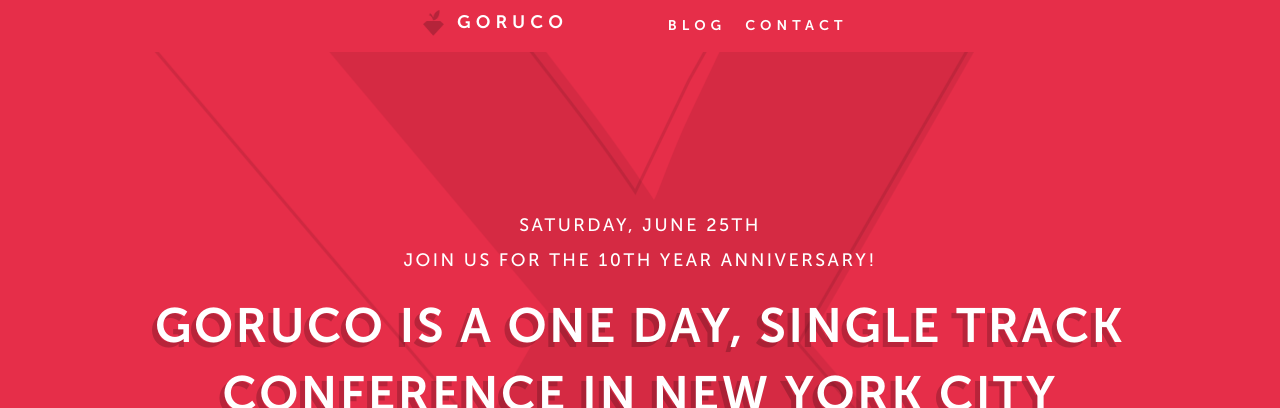
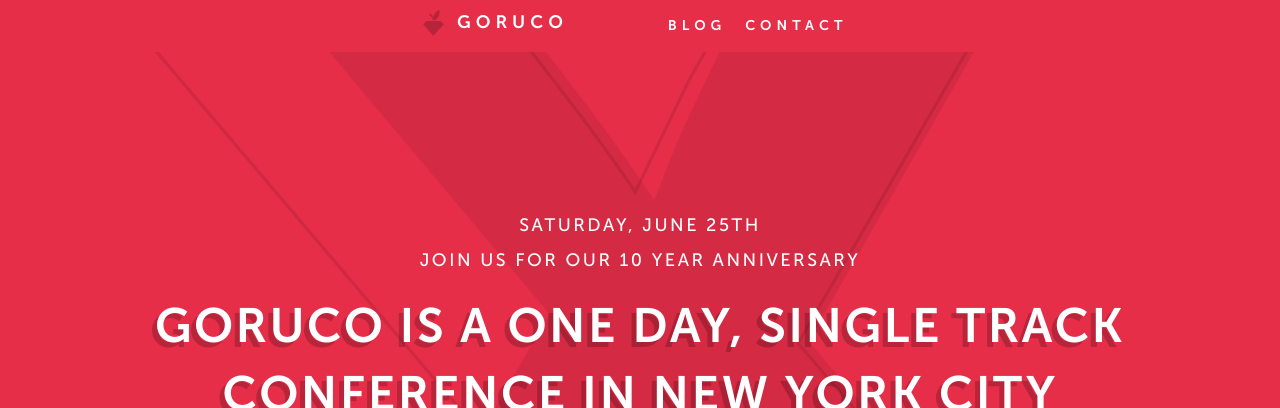
Before and after one commit to goruco/goruco2016, a Jekyll site: the page built from index.html, in a window 1280 px wide and 900 px high. Shown: the top 408 px of the window. Built offline with Jekyll 4.4.1, drawn with Linux system fonts in a browser that asks for light colours.

Commit message:
Changing copy of tagline

```diff
--- a/index.html
+++ b/index.html
@@ -5,7 +5,7 @@
 <div class='announcement'>
   <h3>
     <div class='date'>Saturday, June 25th</div>
-    Join us for the 10th year anniversary!
+    join us for our 10 year anniversary
   </h3>
   <h1>
     <div class='headline'>Goruco is a one day, single track</div>
```
